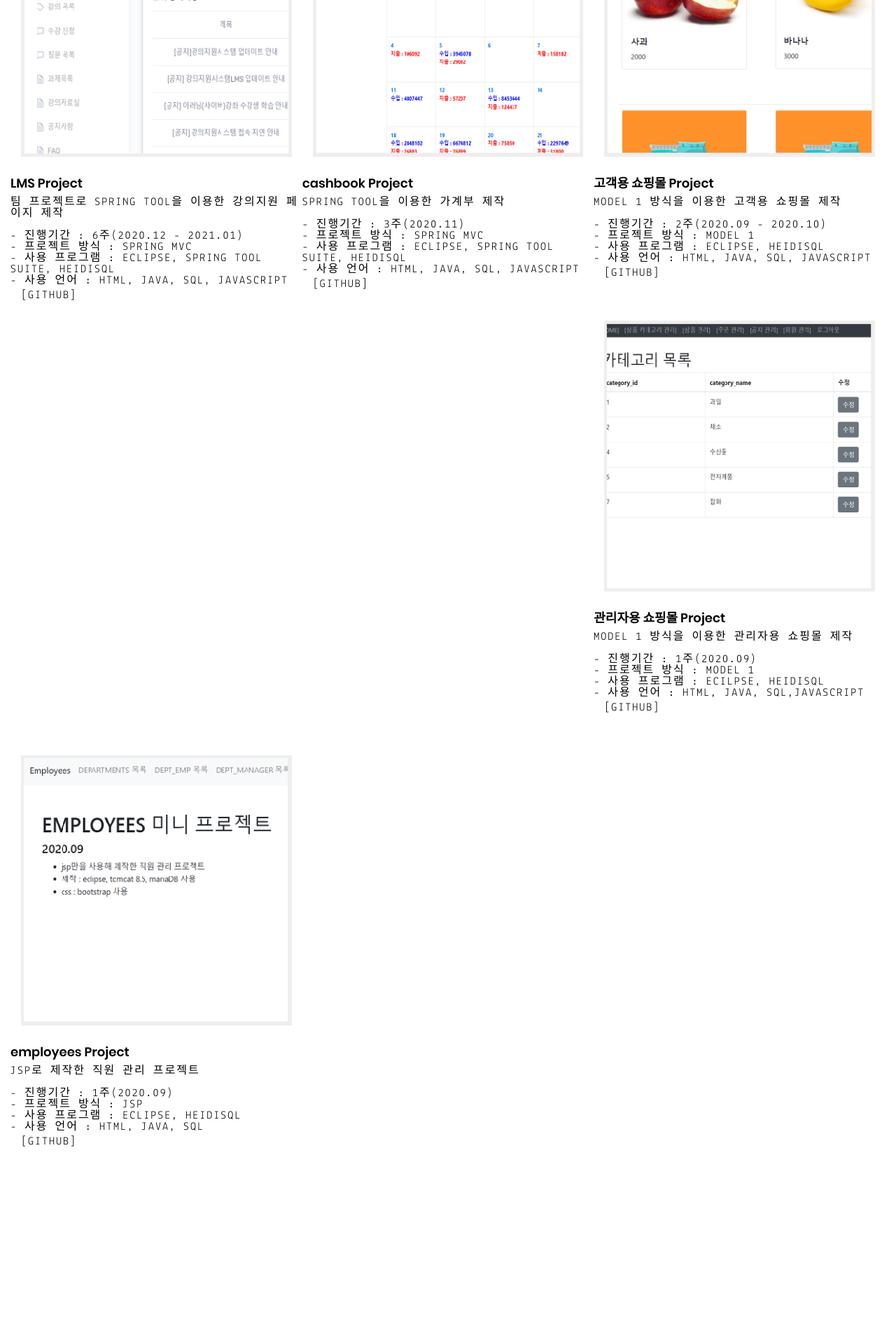
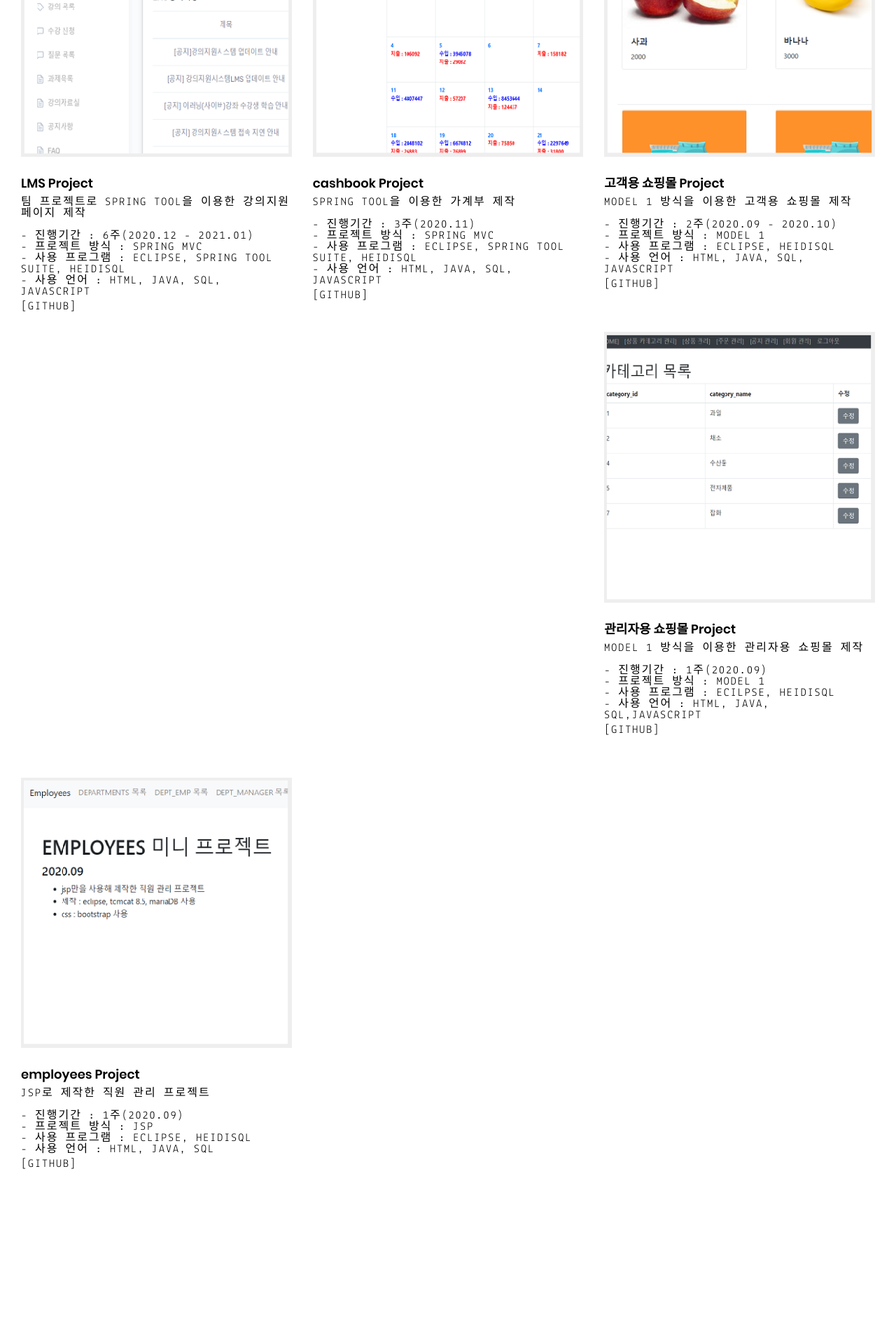
Before and after one commit to heairin1008/heairin1008.github.io, a Jekyll site: the page built from index.html, in a window 1280 px wide. Shown: the part 1176-3096 px from the top of the page at 70% size. Built offline with Jekyll 4.4.1, drawn with Linux system fonts in a browser that asks for light colours.

Commit message:
Update index.html

```diff
--- a/index.html
+++ b/index.html
@@ -94,7 +94,7 @@
 									<img src="{{ item.project.logo | prepend: site.baseurl }}" alt="{{ item.project.title }}" />
 								</div>
 							</a>
-							<div style="display:block;">
+							<div style="display:block; padding: 0 1.5rem;">
 							<br>
 							<h3>{{ item.project.title }}</h3>
 							<span class="h2">{{ item.project.type }}</span>
```
